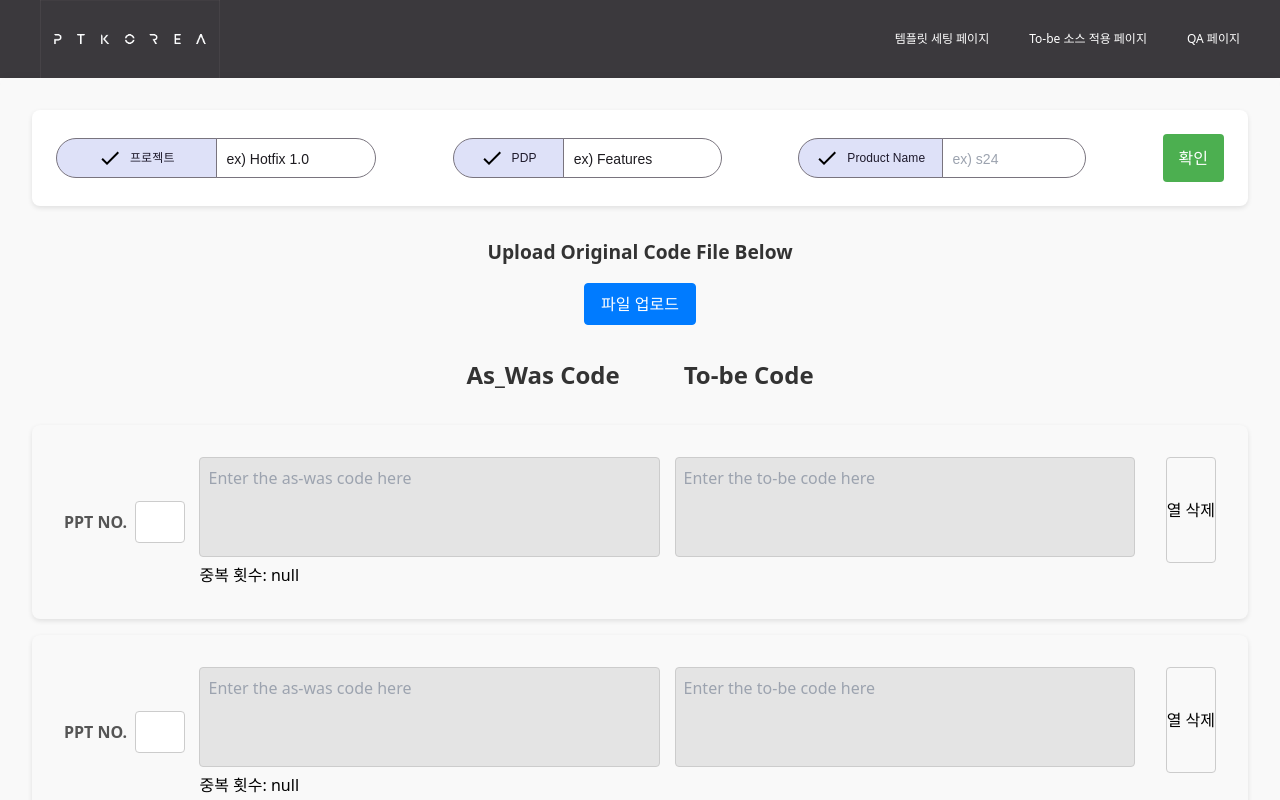
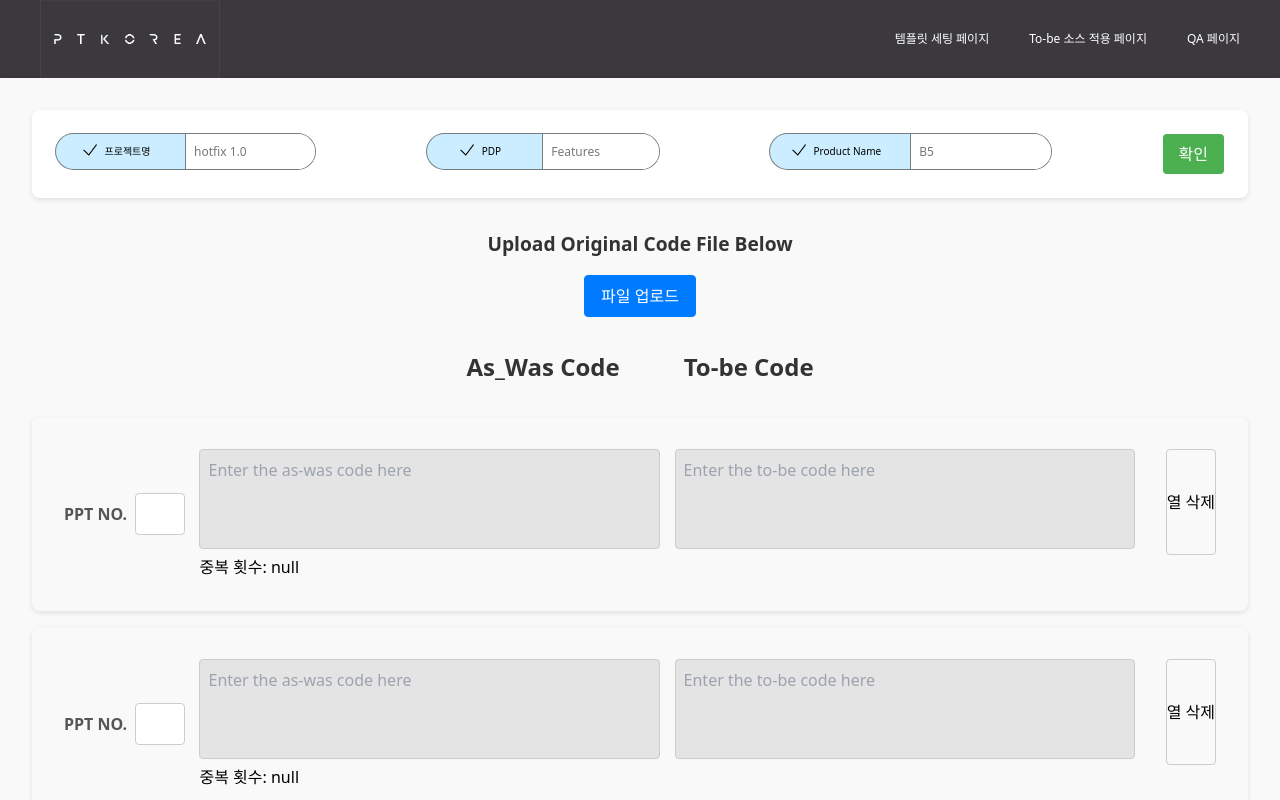
Before and after one commit to haley10309/recoder, a React (Vite) app: page /create-template in a window 1280 px wide. Shown: the top 800 px of the page. Built offline with nearby package versions, Linux system fonts and the light colour scheme.

Commit message:
template dropdown function

```diff
--- a/package.json
+++ b/package.json
@@ -27,10 +27,7 @@
   },
   "devDependencies": {
     "@eslint/js": "^9.9.0",
-<<<<<<< HEAD
-=======
     "@svgr/webpack": "^8.1.0",
->>>>>>> f964aa7d300aa0ddd3d0b6a4283a9b38a86bb2b2
     "@types/react": "^18.3.3",
     "@types/react-dom": "^18.3.0",
     "@vitejs/plugin-react": "^4.3.1",
--- a/src/Components/Template_detail_set/Country_code.jsx
+++ b/src/Components/Template_detail_set/Country_code.jsx
@@ -91,6 +91,7 @@ const Country_code = ({ country_code, setCountry_code }) => {
   ];
 
   const selectedCountryTemplate = (option) => {
+    //드롭다운에서 선택된 국가를 어떻게 표시할지를 정의
     if (option) {
       return (
         <div className="flex align-items-center">
@@ -98,23 +99,24 @@ const Country_code = ({ country_code, setCountry_code }) => {
             alt={option.name}
             src="https://primefaces.org/cdn/primereact/images/flag/flag_placeholder.png"
             className={`mr-2 flag flag-${option.code.toLowerCase()}`}
-            style={{ width: '18px' }}
+            style={{ width: "18px" }}
           />
           <div>{option.name}</div>
         </div>
       );
     }
-    return <span>Select a Country</span>;
+    return <span>선택</span>;
   };
 
   const countryOptionTemplate = (option) => {
+    //드롭다운 목록에서 각 국가 옵션을 어떻게 표시할지를 정의
     return (
       <div className="flex align-items-center">
         <img
           alt={option.name}
           src="https://primefaces.org/cdn/primereact/images/flag/flag_placeholder.png"
           className={`mr-2 flag flag-${option.code.toLowerCase()}`}
-          style={{ width: '18px' }}
+          style={{ width: "18px" }}
         />
         <div>{option.name}</div>
       </div>
@@ -134,7 +136,9 @@ const Country_code = ({ country_code, setCountry_code }) => {
       <div className="segment-end">
         <div className="container2">
           <Dropdown
-            value={countryOptions.find(option => option.code === country_code)} // Find the selected country object
+            value={countryOptions.find(
+              (option) => option.code === country_code
+            )} // Find the selected country object
             options={countryOptions}
             onChange={(e) => setCountry_code(e.value.code)} // Set the code directly
             optionLabel="name" // Display the 'name' in the dropdown
--- a/src/Components/Template_detail_set/Input_Project.jsx
+++ b/src/Components/Template_detail_set/Input_Project.jsx
@@ -1,8 +1,37 @@
-import { useState } from "react";
+import { useState, useEffect } from "react";
 import "./Input_Project.scss";
 import CheckIcon from "@mui/icons-material/Check";
+import axios from "axios";
+import { Dropdown } from "primereact/dropdown";
 
 const Input_Project = ({ projectName, setProjectName }) => {
+  const [projectOptions, setProjectOptions] = useState([]); // State to hold project options
+  const [loading, setLoading] = useState(true); // State to manage loading state
+
+  // Fetch project names from the server
+  useEffect(() => {
+    const fetchProjects = async () => {
+      try {
+        const response = await axios.get("http://localhost:5000/projects"); // Adjust the endpoint as needed
+        setProjectOptions(response.data); // Assuming response.data is an array of project names
+      } catch (error) {
+        console.error("Error fetching project names:", error);
+      } finally {
+        setLoading(false);
+      }
+    };
+
+    fetchProjects();
+  }, []);
+
+  const projectOptionTemplate = (option) => {
+    return (
+      <div className="flex align-items-center">
+        <div>{option.name}</div>
+      </div>
+    );
+  };
+
   return (
     <div className="project_segmented_button">
       <div className="segment-start">
@@ -15,14 +44,22 @@ const Input_Project = ({ projectName, setProjectName }) => {
       </div>
       <div className="segment-end">
         <div className="container2">
-          <textarea
-            className="text-area"
-            placeholder="ex) Hotfix 1.0"
-            value={projectName}
-            onChange={(e) => {
-              setProjectName(e.target.value); // 상위 컴포넌트의 상태 업데이트
-            }}
-          ></textarea>
+          {loading ? (
+            <p>Loading...</p> // Show loading text while fetching
+          ) : (
+            <Dropdown
+              value={projectOptions.find(
+                (option) => option.name === projectName
+              )} // Find the selected project
+              options={projectOptions}
+              onChange={(e) => setProjectName(e.value.name)} // Set the project name directly
+              optionLabel="name" // The label to display in the dropdown
+              placeholder="선택"
+              className="dropdown"
+              filter
+              itemTemplate={projectOptionTemplate}
+            />
+          )}
         </div>
       </div>
     </div>
--- a/src/Components/Template_detail_set/Input_pdp.jsx
+++ b/src/Components/Template_detail_set/Input_pdp.jsx
@@ -1,9 +1,38 @@
+import { useState, useEffect } from "react";
 import "./Input_pdp.scss";
 import CheckIcon from "@mui/icons-material/Check";
+import axios from "axios";
+import { Dropdown } from "primereact/dropdown";
 
 const Input_pdp = ({ PDP, setPDP }) => {
+  const [pdpOptions, setPdpOptions] = useState([]); // State to hold PDP options
+  const [loading, setLoading] = useState(true); // State to manage loading state
+
+  // Fetch PDP names from the server
+  useEffect(() => {
+    const fetchPDPs = async () => {
+      try {
+        const response = await axios.get("http://localhost:5000/pdps"); // Adjust the endpoint as needed
+        setPdpOptions(response.data); // Assuming response.data is an array of PDP names
+      } catch (error) {
+        console.error("Error fetching PDP names:", error);
+      } finally {
+        setLoading(false);
+      }
+    };
+
+    fetchPDPs();
+  }, []);
+
+  const pdpOptionTemplate = (option) => {
     return (
-    <>
+      <div className="flex align-items-center">
+        <div>{option.name}</div>
+      </div>
+    );
+  };
+
+  return (
     <div className="pdp_segmented_button">
       <div className="segment-start">
         <div className="container">
@@ -15,18 +44,23 @@ const Input_pdp = ({ PDP, setPDP }) => {
       </div>
       <div className="segment-end">
         <div className="container2">
-            <textarea
-              className="text-area"
-              placeholder="ex) Features"
-              value={PDP}
-              onChange={(e) => {
-                setPDP(e.target.value);
-              }}
-            ></textarea>
+          {loading ? (
+            <p>Loading...</p> // Show loading text while fetching
+          ) : (
+            <Dropdown
+              value={pdpOptions.find((option) => option.name === PDP)} // Find the selected PDP
+              options={pdpOptions}
+              onChange={(e) => setPDP(e.value.name)} // Set the PDP name directly
+              optionLabel="name" // The label to display in the dropdown
+              placeholder="선택"
+              className="dropdown"
+              filter
+              itemTemplate={pdpOptionTemplate}
+            />
+          )}
         </div>
       </div>
     </div>
-    </>
   );
 };
 
--- a/src/Components/Template_detail_set/Input_product_name.jsx
+++ b/src/Components/Template_detail_set/Input_product_name.jsx
@@ -1,9 +1,38 @@
+import { useState, useEffect } from "react";
 import "./Input_product_name.scss";
 import CheckIcon from "@mui/icons-material/Check";
+import axios from "axios";
+import { Dropdown } from "primereact/dropdown";
 
 const Input_product_name = ({ productName, setProductName }) => {
+  const [productOptions, setProductOptions] = useState([]); // State to hold product options
+  const [loading, setLoading] = useState(true); // State to manage loading state
+
+  // Fetch product names from the server
+  useEffect(() => {
+    const fetchProducts = async () => {
+      try {
+        const response = await axios.get("http://localhost:5000/products"); // Adjust the endpoint as needed
+        setProductOptions(response.data); // Assuming response.data is an array of product names
+      } catch (error) {
+        console.error("Error fetching product names:", error);
+      } finally {
+        setLoading(false);
+      }
+    };
+
+    fetchProducts();
+  }, []);
+
+  const productOptionTemplate = (option) => {
     return (
-    <>
+      <div className="flex align-items-center">
+        <div>{option.name}</div>
+      </div>
+    );
+  };
+
+  return (
     <div className="product_segmented_button">
       <div className="segment-start">
         <div className="container">
@@ -15,18 +44,25 @@ const Input_product_name = ({ productName, setProductName }) => {
       </div>
       <div className="segment-end">
         <div className="container2">
-            <textarea
-              className="template_input"
-              placeholder="ex) s24"
-              value={productName}
-              onChange={(e) => {
-                setProductName(e.target.value);
-              }}
-            ></textarea>
+          {loading ? (
+            <p>Loading...</p> // Show loading text while fetching
+          ) : (
+            <Dropdown
+              value={productOptions.find(
+                (option) => option.name === productName
+              )} // Find the selected product
+              options={productOptions}
+              onChange={(e) => setProductName(e.value.name)} // Set the product name directly
+              optionLabel="name" // The label to display in the dropdown
+              placeholder="선택"
+              className="dropdown"
+              filter
+              itemTemplate={productOptionTemplate}
+            />
+          )}
         </div>
       </div>
     </div>
-    </>
   );
 };
 
--- a/src/Pages/Create_Template/Create_Template.jsx
+++ b/src/Pages/Create_Template/Create_Template.jsx
@@ -4,6 +4,7 @@ import Input_Project from "../../Components/Template_detail_set/Input_Project";
 import Input_pdp from "../../Components/Template_detail_set/Input_pdp";
 import Input_product_name from "../../Components/Template_detail_set/Input_product_name";
 import Input_date from "../../Components/Template_detail_set/Input_date";
+import BasicInput from "../../Components/ToBeApplied/Input";
 
 import { Dropdown } from "primereact/dropdown";
 import AddIcon from "@mui/icons-material/Add";
@@ -208,19 +209,44 @@ const Create_template = () => {
       originalCode.slice(realEndIndex + 1);
     return newCode;
   }
+  const handleProjectNameChange = (projectName) => {
+    setProjectName(projectName);
+  };
+  const handlePdpChange = (PDP) => {
+    setPDP(PDP);
+  };
+  const handleProductNameChange = (productName) => {
+    setProductName(productName);
+  };
 
   return (
     <div className="Create_Template">
       <div className="template_detail_box">
-        <Input_Project
-          projectName={projectName}
-          setProjectName={setProjectName}
-        />
-        <Input_pdp PDP={PDP} setPDP={setPDP} />
-        <Input_product_name
-          productName={productName}
-          setProductName={setProductName}
-        />
+        <div>
+          <BasicInput
+            _inputProps={{ placeholder: "hotfix 1.0" }}
+            _title={"프로젝트명"}
+            _onChange={handleProjectNameChange}
+            _value={projectName}
+          />
+        </div>
+        <div>
+          <BasicInput
+            _inputProps={{ placeholder: "Features" }}
+            _title={"PDP"}
+            _onChange={handlePdpChange}
+            _value={PDP}
+          />
+        </div>
+        <div>
+          <BasicInput
+            _inputProps={{ placeholder: "B5" }}
+            _title={"Product Name"}
+            _onChange={handleProductNameChange}
+            _value={productName}
+          />
+        </div>
+
         <button
           type="button"
           className="check_button"
```
Also changed, not shown: 1 other file (tests, documents, lock files or other folders). Lines whose indentation alone changed are shown as unchanged.
